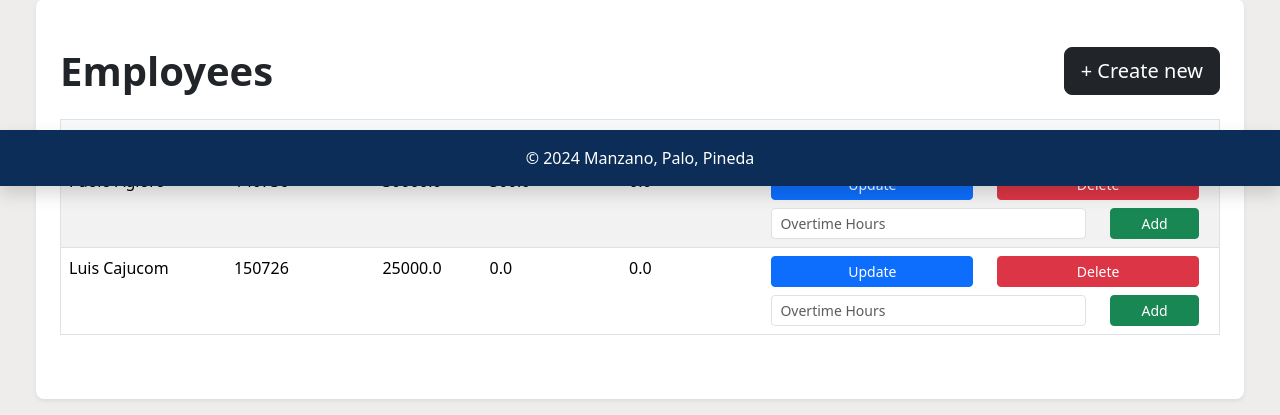
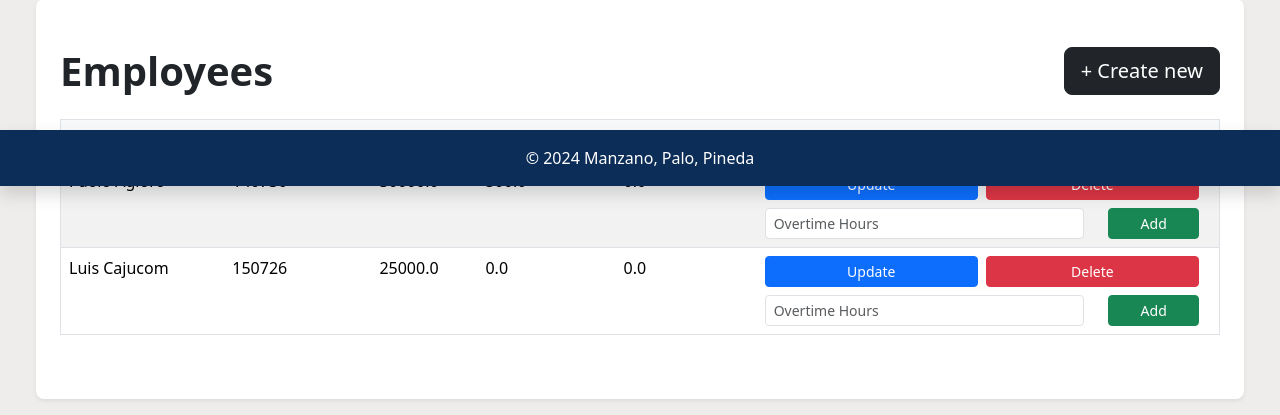
Before and after one commit to nicolePalo/Manzano-Palo-Pineda_Lazapee, a Django app: page / in a window 1280 px wide. Shown: the part 614-1029 px from the top of the page. Run offline with Django 4.2, Linux system fonts and the light colour scheme; data comes from the database, SQL or seed files in the repository.

Commit message:
Update home.html

```diff
--- a/payroll_app/templates/payroll_app/home.html
+++ b/payroll_app/templates/payroll_app/home.html
@@ -54,18 +54,13 @@
                 <td>{{ employee.overtime_pay }}</td>
                 <td>
                     <div class="container">
-                        <div class="row pb-2">
-                            <div class="col">
-                                <!--style="--bs-btn-bg: #FC6736;"-->
-                                <a href="{% url 'update_employee' employee.pk %}" class="btn btn-primary btn-sm w-100">Update</a>
-                            </div>
-                            <div class="col">
-                                <a href="{% url 'delete_employee' employee.pk %}" class="btn btn-danger btn-sm w-100">Delete</a>
-                            </div>
+                        <div class="d-grid gap-2 d-md-flex justify-content-md-start pb-2">
+                            <a href="{% url 'update_employee' employee.pk %}" class="btn btn-primary btn-sm w-100">Update</a>
+                            <a href="{% url 'delete_employee' employee.pk %}" class="btn btn-danger btn-sm w-100">Delete</a>
                         </div>
                         <form class="row" id="overtime-form" method="post" action="{% url 'add_overtime' employee.pk%}">{% csrf_token %}
-                            <div class="col-lg-9">
-                                <input type="number" id="overtime-hours" name="overtime-hours" class="form-control form-control-sm d-inline" placeholder="Overtime Hours">
+                            <div class="col-lg-9 pb-sm-2 pb-lg-0">
+                                <input type="number" id="overtime-hours" name="overtime-hours" class="form-control form-control-sm d-inline me-md-2" placeholder="Overtime Hours">
                             </div>
                             <div class="col-lg-3">
                                 <button type="submit" class="btn btn-success w-100 btn-sm add-overtime">Add</button>
```
